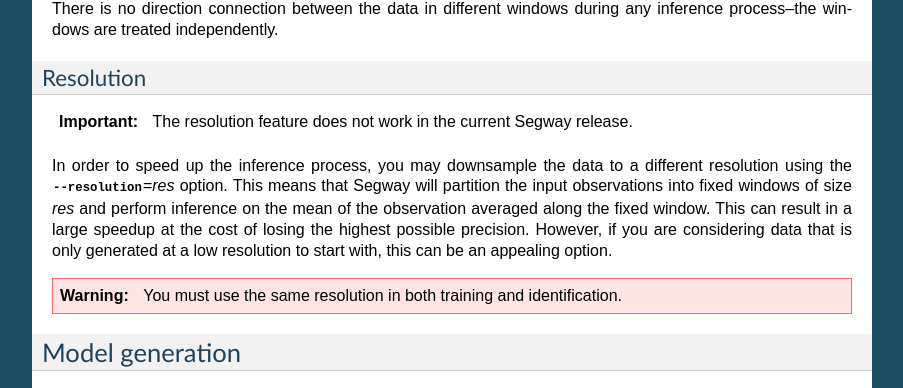
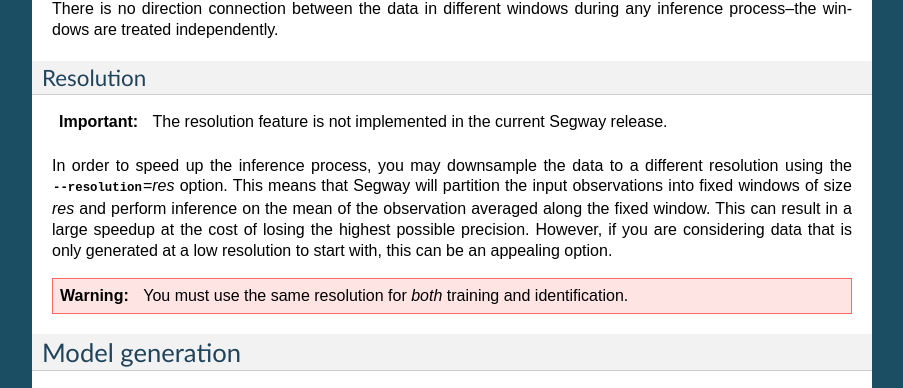
Before and after one commit to hoffmangroup/segway, a Sphinx documentation site: the page built from doc/segway.rst, in a window 1280 px wide and 900 px high, scrolled down 2357 px. Shown: the part 147-535 px from the top of the window, without its empty margins (198-1101 px from the left). Built offline with Sphinx 7.4.7, drawn with Linux system fonts in a browser that asks for light colours; formulas are drawn with MathJax 3.

Commit message:
Minor changes to documentation.

```diff
--- a/doc/index.rst
+++ b/doc/index.rst
@@ -15,7 +15,7 @@ Segway |version| Documentation
 :Last updated: |today|
 
 .. currentmodule:: segway
-.. include:: <isogrk3.txt>
+
 .. include:: <isonum.txt>
 
 For a conceptual overview see the paper:
--- a/doc/segway.rst
+++ b/doc/segway.rst
@@ -172,7 +172,8 @@ Resolution
 
 .. important::
 
-  The resolution feature does not work in the current Segway release.
+  The resolution feature is not implemented in the current Segway
+  |version| release.
 
 In order to speed up the inference process, you may downsample the
 data to a different resolution using the :option:`--resolution`\=\
@@ -185,7 +186,7 @@ at a low resolution to start with, this can be an appealing option.
 
 .. warning::
 
-  You must use the same resolution in both training and
+  You must use the same resolution for *both* training and
   identification.
 
 Model generation
--- a/doc/technical.rst
+++ b/doc/technical.rst
@@ -9,7 +9,8 @@ Working files
 
 Segway must create a number of working files in order to accomplish
 its tasks, and it does this in the directory specified by the required
-*workdir* argument.
+*workdir* argument. When running training *workdir* is *TRAINDIR*;
+when running identification *workdir* is *IDENTIFYDIR*.
 
 The observation files can be quite large, taking up 8 bytes per track
 per position and cannot be compressed. Since they are needed multiple
@@ -58,7 +59,7 @@ installing the free SGE on your workstation if you want to run Segway
 without a full clustering system.
 
 The :option:`--cluster-opt` option allows the specification of native
-options to your clustering system===those options you might pass
+options to your clustering system --- those options you might pass
 to ``qsub`` (SGE) or ``bsub`` (LSF).
 
 .. todo:  comp include SGE and LSF cluster-opt demos
```
